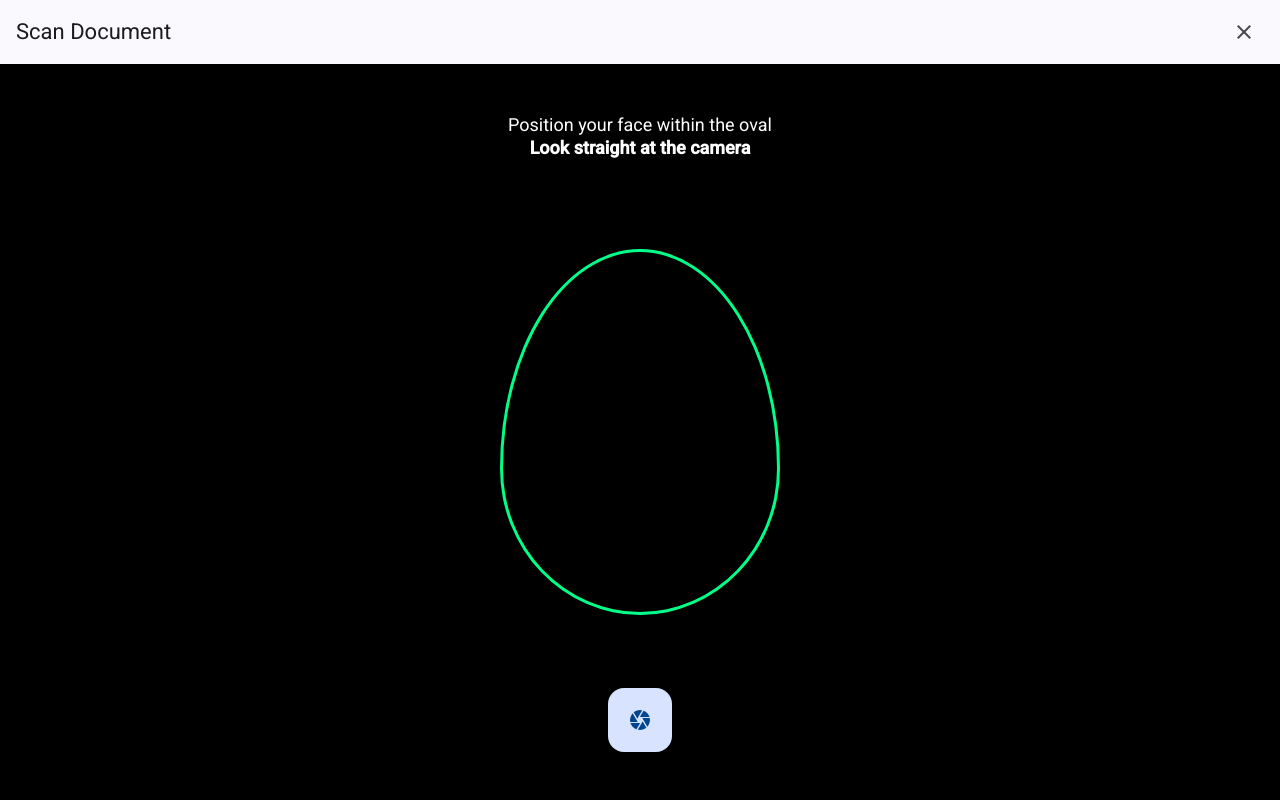
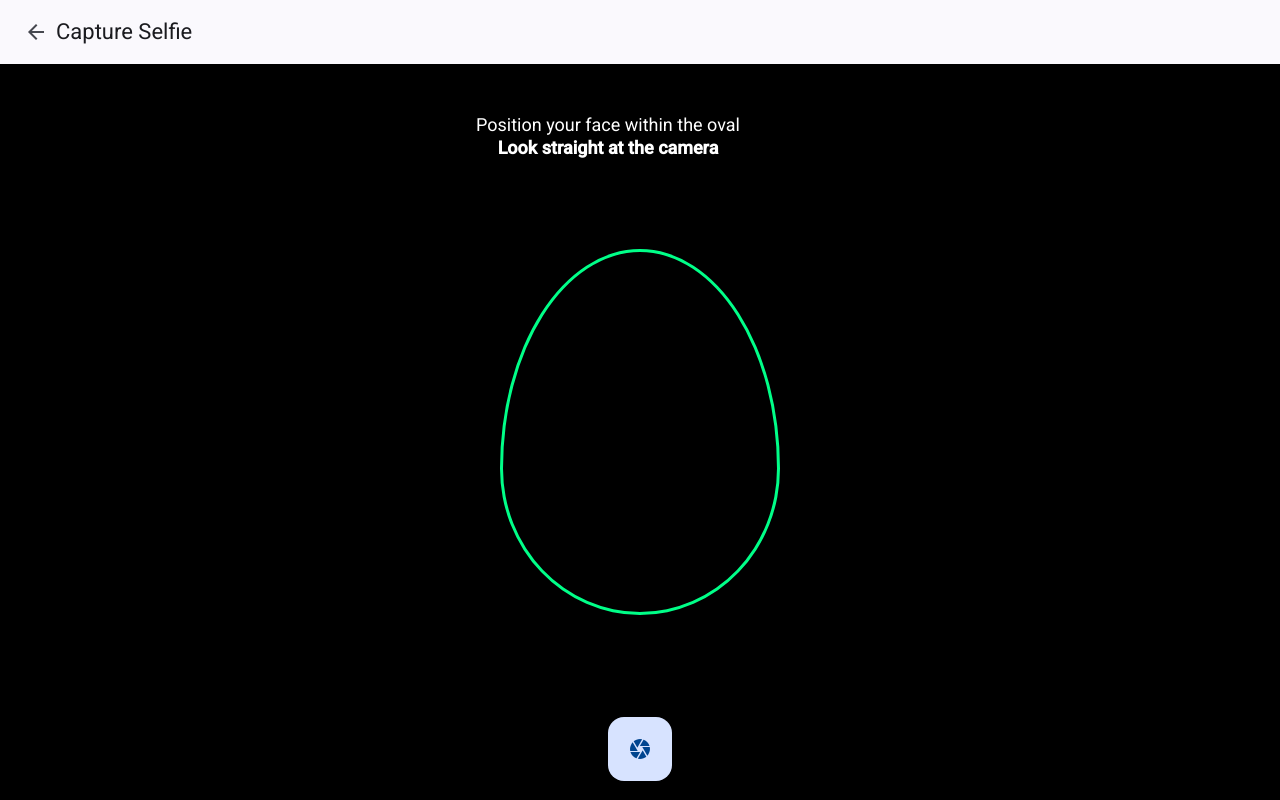
Before and after one commit to frankwere20/selfie, an Angular app: page / in a window 1280 px wide. Built offline with nearby package versions, Linux system fonts and the light colour scheme; no server answers.

Commit message:
changed the aspect ration of the image

```diff
--- a/src/app/app.html
+++ b/src/app/app.html
@@ -1,9 +1,9 @@
 <mat-toolbar color="primary">
-  <span>Scan Document</span>
+  <button mat-icon-button>
+    <mat-icon>arrow_back</mat-icon>
+  </button>
+  <span>Capture Selfie</span>
   <span class="toolbar-spacer"></span>
-  <button mat-icon-button (click)="close()">
-    <mat-icon>close</mat-icon>
-  </button>
 </mat-toolbar>
 
 <div class="scanner-container">
--- a/src/app/app.scss
+++ b/src/app/app.scss
@@ -73,7 +73,7 @@
   position: absolute;
   top: 5%;
   left: 5%;
-  right: 5%;
+  right: 10%;
   text-align: center;
   color: white;
   font-size: 18px;
@@ -94,7 +94,7 @@
 
 .controls-container {
   position: fixed;
-  bottom: 32px;
+  bottom: 3px;
   left: 0;
   right: 0;
   display: flex;
@@ -106,7 +106,7 @@
 
 .button-group {
   display: flex;
-  gap: 16px;
+  gap: 32px;
 }
 
 .capture-button {
--- a/src/app/app.ts
+++ b/src/app/app.ts
@@ -45,8 +45,7 @@ export class App {
         audio: false,
         video: {
           facingMode: 'user',
-          aspectRatio: 4 / 3,
-          autoGainControl: true,
+          aspectRatio: 1 / 1,
         },
       });
 
@@ -57,6 +56,9 @@ export class App {
       this.snackBar.open('Camera access denied', 'Close', {
         duration: 3000,
       });
+      setTimeout(() => {
+        window.location.reload();
+      }, 15000);
     }
   }
 
```
